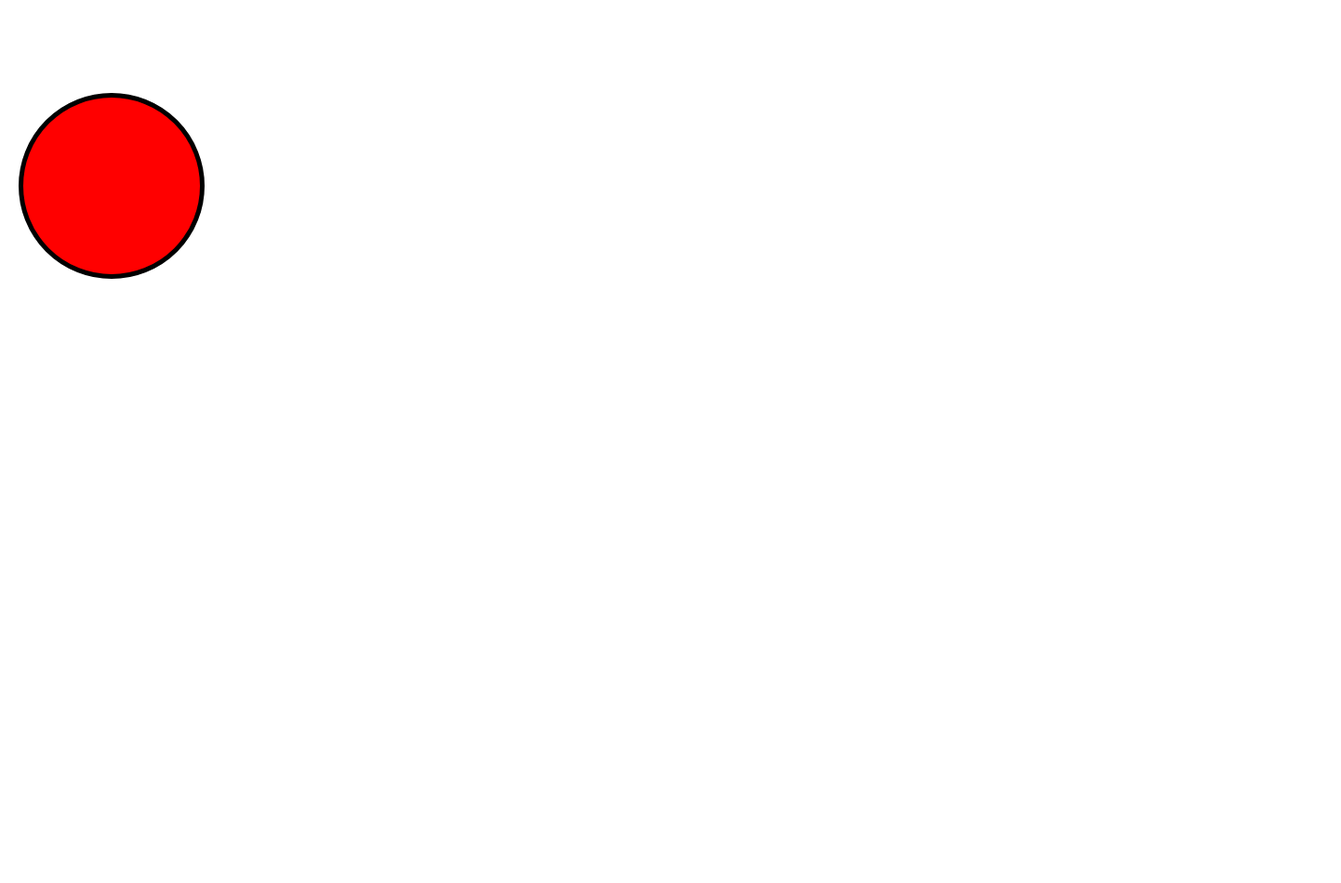
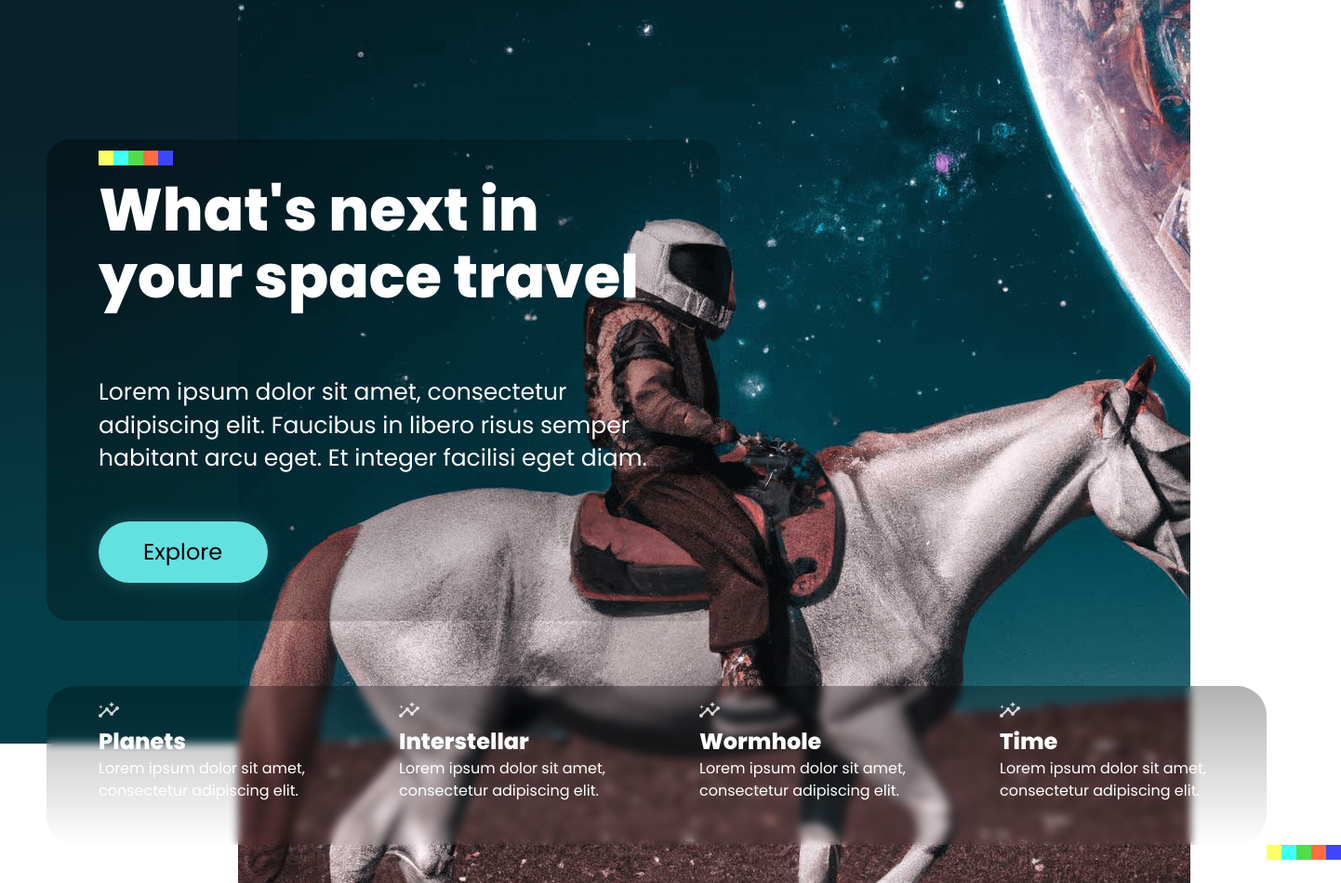
Before and after one commit to oyatillo071/main__starter__template, a plain HTML site: page index.html in a window 1280 px wide. Shown: the whole page at 93% size, 1442 px wide, since content can reach past the window. Before the commit the page ends 800 px from the top, so only its background shows below. Drawn offline with Linux system fonts and the light colour scheme.

Commit message:
finish work

```diff
--- a/index.html
+++ b/index.html
@@ -4,21 +4,46 @@
 <head>
     <meta charset="UTF-8">
     <meta name="viewport" content="width=device-width, initial-scale=1.0">
-    <link rel="stylesheet" href="./styles/normalize.css">
-    <link rel="stylesheet" href="./styles/font.css">
-    <link rel="stylesheet" href="./styles/style.css">
-    <!-- <link rel="stylesheet" href="./styles/style-reserve.css"> -->
-    <!-- <link rel="stylesheet" href="./styles/style-min.css"> -->
-    <title>Document</title>
+    <link rel="stylesheet" href="./styles/global.css">
+    <link rel="stylesheet" href="./styles/main-page.css">
+
+    <title> | Home</title>
     <link rel="shortcut icon" href="" type="image/x-icon">
 </head>
 
 <body>
-        <div class="container">
-            <div class="play"></div>
-        </div>
+    <main class="main">
+        <img class="bg__img" src="./images/image-open-ai.png" width="1024" height="950px" alt="human on horse">
+        <section class="container main__container">
+                <div class="explore">
 
+                    <h1 class="explore__title">What's next in your space travel</h1>
+                    <p class="explore__disc">Lorem ipsum dolor sit amet, consectetur adipiscing elit. Faucibus in libero risus semper habitant arcu eget. Et integer facilisi eget diam.</p>
+                   <a class="exp__button" href="./index.html" target="_blank">Explore</a>
+                </div>
 
+                    <div class="bottom__cards">
+                        <div class="bottom__card">
+                            <h4 class="bottom__card--title">Planets</h4>
+                            <p class="bottom__card--disc">Lorem ipsum dolor sit amet, consectetur adipiscing elit.</p>
+                        </div>
+                        <div class="bottom__card">
+                            <h4 class="bottom__card--title">Interstellar</h4>
+                            <p class="bottom__card--disc">Lorem ipsum dolor sit amet, consectetur adipiscing elit.</p>
+                        </div>
+                        <div class="bottom__card">
+                            <h4 class="bottom__card--title">Wormhole</h4>
+                            <p class="bottom__card--disc">Lorem ipsum dolor sit amet, consectetur adipiscing elit.</p>
+                        </div>
+                        <div class="bottom__card">
+                            <h4 class="bottom__card--title">Time</h4>
+                            <p class="bottom__card--disc">Lorem ipsum dolor sit amet, consectetur adipiscing elit.</p>
+                        </div>
+                    </div>
+
+            </section>
+
+    </main>
 </body>
 
 </html>
--- a/styles/font.css
+++ b/styles/font.css
@@ -0,0 +1,32 @@
+/* poppins-regular - latin */
+@font-face {
+    font-display: swap; /* Check https://developer.mozilla.org/en-US/docs/Web/CSS/@font-face/font-display for other options. */
+    font-family: 'Poppins';
+    font-style: normal;
+    font-weight: 400;
+    src: url('../fonts/poppins-v21-latin-regular.woff2') format('woff2'); /* Chrome 36+, Opera 23+, Firefox 39+, Safari 12+, iOS 10+ */
+  }
+  /* poppins-500 - latin */
+  @font-face {
+    font-display: swap; /* Check https://developer.mozilla.org/en-US/docs/Web/CSS/@font-face/font-display for other options. */
+    font-family: 'Poppins';
+    font-style: normal;
+    font-weight: 500;
+    src: url('../fonts/poppins-v21-latin-500.woff2') format('woff2'); /* Chrome 36+, Opera 23+, Firefox 39+, Safari 12+, iOS 10+ */
+  }
+  /* poppins-700 - latin */
+  @font-face {
+    font-display: swap; /* Check https://developer.mozilla.org/en-US/docs/Web/CSS/@font-face/font-display for other options. */
+    font-family: 'Poppins';
+    font-style: normal;
+    font-weight: 700;
+    src: url('../fonts/poppins-v21-latin-700.woff2') format('woff2'); /* Chrome 36+, Opera 23+, Firefox 39+, Safari 12+, iOS 10+ */
+  }
+  /* poppins-800 - latin */
+  @font-face {
+    font-display: swap; /* Check https://developer.mozilla.org/en-US/docs/Web/CSS/@font-face/font-display for other options. */
+    font-family: 'Poppins';
+    font-style: normal;
+    font-weight: 800;
+    src: url('../fonts/poppins-v21-latin-800.woff2') format('woff2'); /* Chrome 36+, Opera 23+, Firefox 39+, Safari 12+, iOS 10+ */
+  }
--- a/styles/global.css
+++ b/styles/global.css
@@ -0,0 +1,59 @@
+@import './normalize.css';
+@import './font.css';
+
+
+
+*,
+*::after,
+*::before {
+    margin: 0;
+    padding: 0;
+    box-sizing: border-box;
+}
+
+ul,
+ol {
+    list-style: none;
+
+}
+
+a {
+    display: inline-block;
+    text-decoration: none;
+
+}
+
+img {
+    display: flex;
+    object-fit: cover;
+}
+
+html {
+    font-size: 62.5%;
+    scroll-behavior: smooth;
+    height: 100%;
+}
+
+body {
+    height: 100vh;
+    display: flex;
+    flex-direction: column;
+    font-family: 'Poppins',sans-serif;
+    color: white;
+    font-size: 1.6rem;
+    line-height: 1.5rem;
+}
+
+.container {
+    max-width: 1540px;
+    width: 100%;
+    height: 100vh;
+    margin-left: auto;
+    margin-right: auto;
+    padding-left: 5rem;
+    padding-right: 5rem;
+}
+
+main {
+    flex-grow: 1;
+}
--- /dev/null
+++ b/styles/main-page.css
@@ -0,0 +1,136 @@
+@import './global.css';
+
+.main {
+    position: relative;
+}
+main{
+
+    background:linear-gradient(172.29deg, #09212C 15.72%, #043E49 68.5%);
+}
+
+.main__container {
+    position: absolute;
+    z-index: 5;
+}
+
+.bg__img {
+    width: 1024px;
+    position: absolute;
+    left: 20%;
+    z-index: 1;
+}
+
+.explore {
+    background: linear-gradient(124.42deg, rgba(0, 0, 0, 0.36) 5.12%, rgba(0, 0, 0, 0.0675) 102.99%);
+    width: 724px;
+    height: 518px;
+    padding: 40px 56px 40px 56px;
+    gap: 8px;
+    border-radius: 24px;
+    margin-top: 150px;
+}
+
+.explore__title {
+    font-size: 6.4rem;
+    font-weight: 800;
+    line-height: 72px;
+    text-align: left;
+
+}
+.explore__title::before{
+    content:url(../images/color-blocks.png);
+    position: absolute;
+    top: 120px;
+}
+
+.explore__disc {
+    margin-top: 70px;
+    margin-bottom: 50px;
+
+    font-size: 2.5rem;
+    font-weight: 400;
+    line-height: 35.52px;
+    text-align: left;
+
+}
+
+.exp__button {
+    background: rgba(99, 225, 225, 1);
+    box-shadow: 0px 0px 20px 0px rgba(99, 225, 225, 0.25);
+    width: 182px;
+    height: 66px;
+    padding: 24px 48px 24px 48px;
+    gap: 10px;
+    border-radius: 36px;
+    font-size: 2.4rem;
+    font-weight: 400;
+    line-height: 18px;
+    text-align: left;
+    color: rgba(0, 0, 0, 1);
+
+
+}
+
+.bottom__cards {
+    display: flex;
+    justify-content: space-around;
+
+    background: linear-gradient(180deg, rgba(0, 0, 0, 0.3) 0%, rgba(0, 0, 0, 0) 100%);
+    border: 1px solid;
+    backdrop-filter: blur(5px);
+    border-image-source: linear-gradient(90.99deg, rgba(255, 255, 255, 0.8) 1.2%, rgba(255, 255, 255, 0.44) 100%);
+    width: 1312px;
+    height: 171px;
+    top: 791px;
+    left: 64px;
+    padding: 24px 56px 24px 56px;
+    gap: 92px;
+    border-radius: 32px;
+    border: 1px;
+    margin-top: 70px;
+
+}
+.bottom__cards::after{
+    content:url(../images/color-blocks.png);
+    position: absolute;
+    top: 100%;
+    left: 100%;
+}
+@media screen and (max-width:900px) {
+
+    .bottom__cards{
+        flex-direction: column;
+        backdrop-filter: blur(1px);
+    }
+}
+.bottom__card {
+    width: 231px;
+    height: 123px;
+    gap: 8px;
+    padding-top: 20px;
+}
+
+.bottom__card--title {
+
+    font-size: 2.4rem;
+    font-weight: 800;
+    line-height: 32.78px;
+    text-align: left;
+
+}
+
+.bottom__card--title::before {
+    content: url(../images/card__icon.svg);
+    width: 22px;
+    height: 17px;
+    position: absolute;
+    top: 10px;
+}
+
+.bottom__card--disc {
+    font-size: 1.6rem;
+    font-weight: 400;
+    line-height: 24.59px;
+    text-align: left;
+
+}
--- a/styles/style.css
+++ /dev/null
@@ -1,52 +0,0 @@
-* {
-    margin: 0;
-    padding: 0;
-    box-sizing: border-box;
-}
-
-body {
-    font-family: sans-serif;
-}
-
-.container {
-    max-width: 1440px;
-    padding-left: 20px;
-    padding-right: 20px;
-    margin: 100px auto;
-}
-
-.play {
-    width: 200px;
-    height: 200px;
-    border: 5px solid black;
-    border-radius: 50%;
-    background-color: red;
-    z-index: 10;
-    position: absolute;
-}
-
-.play::before {
-    content: "";
-    /* display: inline-block; */
-    width: 200px;
-    height: 200px;
-    z-index: -2;
-    background-color: white;
-    position: relative;
-
-    animation: circle 1s infinite linear;
-}
-
-@keyframes circle {
-    0% {
-        width: 200px;
-        height: 200px;
-    }
-
-    100% {
-        transform: scale(2);
-        background: rgb(255, 255, 255);
-        background: radial-gradient(circle, rgba(255, 255, 255, 1) 29%, rgba(233, 0, 0, 1) 50%, rgba(255, 255, 255, 1) 52%);
-
-    }
-}
```
Also changed, not shown: fonts/inter-v18-latin-500.woff2 (deleted), fonts/inter-v18-latin-600.woff2 (deleted), fonts/inter-v18-latin-700.woff2 (deleted), fonts/inter-v18-latin-regular.woff2 (deleted), fonts/poppins-v21-latin-500.woff2 (added), fonts/poppins-v21-latin-700.woff2 (added), fonts/poppins-v21-latin-800.woff2 (added), fonts/poppins-v21-latin-regular.woff2 (added), images/card__icon.svg (added), images/color-blocks.png (added), images/image-open-ai.png (added), images/image-open-ai@2x.png (added), images/img.png (deleted).
